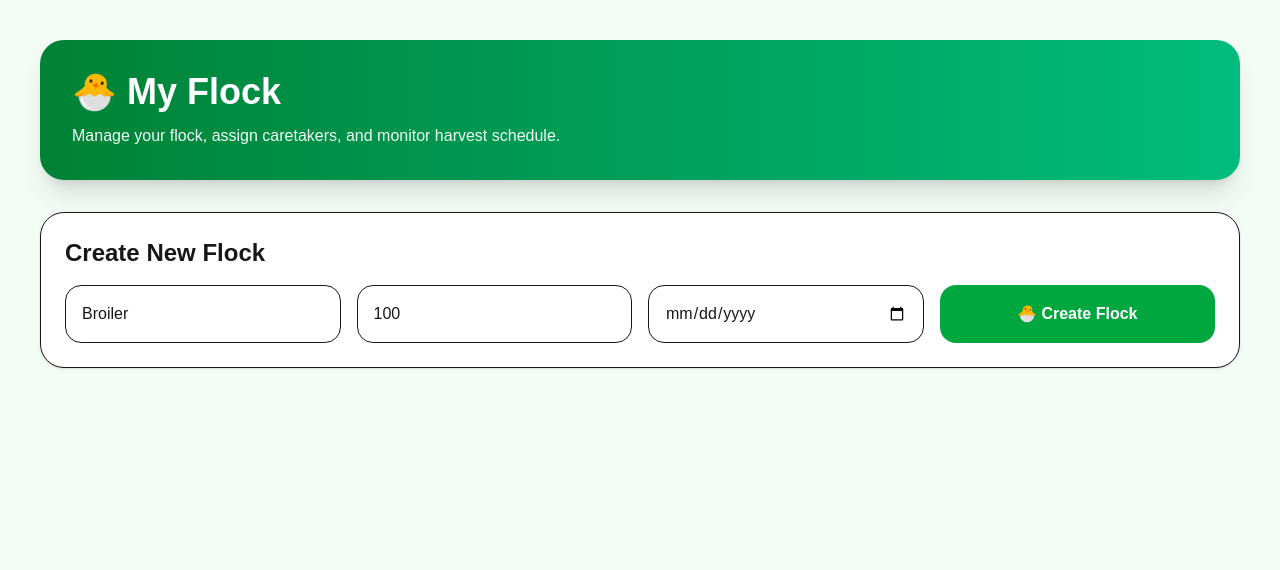
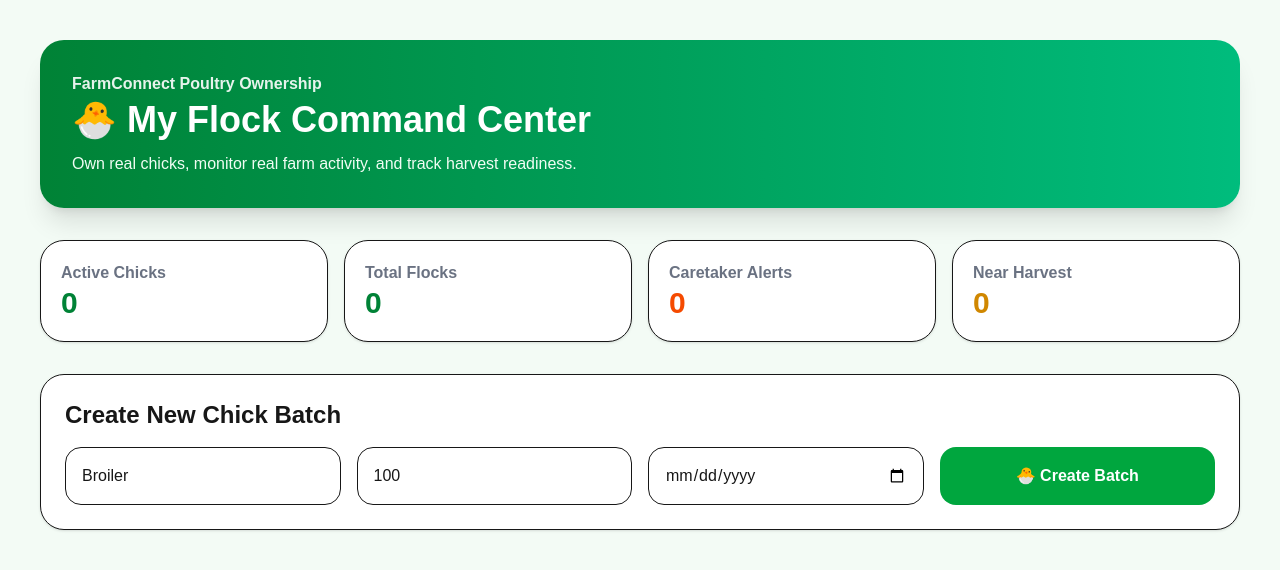
Before and after one commit to tinaleung74-blip/farmconnect-live, a Next.js app: page /customer/chicks in a window 1280 px wide. Shown: the top 570 px of the page. Built offline with nearby package versions, Linux system fonts and the light colour scheme.

Commit message:
Upgrade My Flock command center

```diff
--- a/app/customer/chicks/page.tsx
+++ b/app/customer/chicks/page.tsx
@@ -1,6 +1,6 @@
 "use client";
 
-import { useEffect, useState } from "react";
+import { useEffect, useMemo, useState } from "react";
 import { supabase } from "@/lib/supabase";
 
 type Flock = {
@@ -9,9 +9,11 @@
   breed: string;
   total_chicks: number;
   alive_count: number;
-  expected_harvest_date: string;
+  mortality_count?: number;
+  expected_harvest_date: string | null;
   status: string;
   caretaker_name: string | null;
+  created_at?: string;
 };
 
 const CARETAKERS = [
@@ -22,12 +24,27 @@
   "Caretaker 5",
 ];
 
+function daysBetween(start?: string | null) {
+  if (!start) return 0;
+  const a = new Date(start).getTime();
+  const b = new Date().getTime();
+  return Math.max(0, Math.floor((b - a) / (1000 * 60 * 60 * 24)));
+}
+
+function daysUntil(date?: string | null) {
+  if (!date) return null;
+  const a = new Date(date).getTime();
+  const b = new Date().getTime();
+  return Math.ceil((a - b) / (1000 * 60 * 60 * 24));
+}
+
 export default function MyFlockPage() {
   const [flocks, setFlocks] = useState<Flock[]>([]);
   const [selectedCaretaker, setSelectedCaretaker] = useState<Record<string, string>>({});
   const [breed, setBreed] = useState("Broiler");
   const [totalChicks, setTotalChicks] = useState(100);
   const [harvestDate, setHarvestDate] = useState("");
+  const [selectedFlock, setSelectedFlock] = useState<Flock | null>(null);
 
   async function loadFlocks() {
     const user = localStorage.getItem("farmconnect_user");
@@ -78,20 +95,14 @@
   async function assignCaretaker(flockId: string) {
     const caretaker = selectedCaretaker[flockId];
 
-    if (!caretaker) {
-      alert("Please select caretaker first.");
-      return;
-    }
+    if (!caretaker) return alert("Please select caretaker first.");
 
     const { error } = await supabase
       .from("flocks")
       .update({ caretaker_name: caretaker })
       .eq("id", flockId);
 
-    if (error) {
-      alert(error.message);
-      return;
-    }
+    if (error) return alert(error.message);
 
     alert(`${caretaker} assigned successfully!`);
     await loadFlocks();
@@ -101,18 +112,63 @@
     loadFlocks();
   }, []);
 
+  const summary = useMemo(() => {
+    const total = flocks.reduce((sum, f) => sum + Number(f.total_chicks || 0), 0);
+    const alive = flocks.reduce((sum, f) => sum + Number(f.alive_count || 0), 0);
+    const noCaretaker = flocks.filter((f) => !f.caretaker_name).length;
+    const nearHarvest = flocks.filter((f) => {
+      const left = daysUntil(f.expected_harvest_date);
+      return left !== null && left <= 7;
+    }).length;
+
+    return { total, alive, noCaretaker, nearHarvest };
+  }, [flocks]);
+
   return (
     <main className="min-h-screen bg-[#f3fbf5] p-6 md:p-10">
       <div className="max-w-7xl mx-auto">
         <section className="rounded-3xl bg-gradient-to-r from-green-700 to-emerald-500 text-white p-8 mb-8 shadow-xl">
-          <h1 className="text-4xl font-black">🐣 My Flock</h1>
+          <p className="font-bold opacity-90">FarmConnect Poultry Ownership</p>
+          <h1 className="text-4xl font-black mt-1">🐣 My Flock Command Center</h1>
           <p className="mt-3 text-green-50">
-            Manage your flock, assign caretakers, and monitor harvest schedule.
+            Own real chicks, monitor real farm activity, and track harvest readiness.
           </p>
         </section>
 
+        <section className="grid md:grid-cols-4 gap-4 mb-8">
+          <div className="bg-white rounded-3xl p-5 shadow border">
+            <p className="text-gray-500 font-bold">Active Chicks</p>
+            <h2 className="text-3xl font-black text-green-700">{summary.alive}</h2>
+          </div>
+
+          <div className="bg-white rounded-3xl p-5 shadow border">
+            <p className="text-gray-500 font-bold">Total Flocks</p>
+            <h2 className="text-3xl font-black text-green-700">{flocks.length}</h2>
+          </div>
+
+          <div className="bg-white rounded-3xl p-5 shadow border relative">
+            {summary.noCaretaker > 0 && (
+              <span className="absolute -top-2 -right-2 bg-red-600 text-white text-xs font-black px-3 py-1 rounded-full">
+                {summary.noCaretaker}
+              </span>
+            )}
+            <p className="text-gray-500 font-bold">Caretaker Alerts</p>
+            <h2 className="text-3xl font-black text-orange-600">{summary.noCaretaker}</h2>
+          </div>
+
+          <div className="bg-white rounded-3xl p-5 shadow border relative">
+            {summary.nearHarvest > 0 && (
+              <span className="absolute -top-2 -right-2 bg-yellow-500 text-white text-xs font-black px-3 py-1 rounded-full">
+                {summary.nearHarvest}
+              </span>
+            )}
+            <p className="text-gray-500 font-bold">Near Harvest</p>
+            <h2 className="text-3xl font-black text-yellow-600">{summary.nearHarvest}</h2>
+          </div>
+        </section>
+
         <section className="bg-white rounded-3xl shadow border p-6 mb-8">
-          <h2 className="text-2xl font-black mb-4">Create New Flock</h2>
+          <h2 className="text-2xl font-black mb-4">Create New Chick Batch</h2>
 
           <div className="grid md:grid-cols-4 gap-4">
             <input
@@ -141,7 +197,7 @@
               onClick={createFlock}
               className="bg-green-600 hover:bg-green-700 text-white rounded-2xl font-black"
             >
-              🐣 Create Flock
+              🐣 Create Batch
             </button>
           </div>
         </section>
@@ -153,17 +209,45 @@
                 ? Math.round((flock.alive_count / flock.total_chicks) * 100)
                 : 0;
 
+            const dayAge = daysBetween(flock.created_at);
+            const growthProgress = Math.min(100, Math.round((dayAge / 35) * 100));
+            const harvestLeft = daysUntil(flock.expected_harvest_date);
+
+            const riskCount =
+              (survival < 95 ? 1 : 0) +
+              (!flock.caretaker_name ? 1 : 0) +
+              (harvestLeft !== null && harvestLeft <= 7 ? 1 : 0);
+
             return (
-              <div key={flock.id} className="bg-white rounded-3xl shadow border p-7">
+              <div key={flock.id} className="bg-white rounded-3xl shadow border p-7 relative">
+                {riskCount > 0 && (
+                  <span className="absolute -top-2 -right-2 bg-red-600 text-white text-xs font-black px-3 py-1 rounded-full">
+                    {riskCount}
+                  </span>
+                )}
+
                 <div className="flex justify-between gap-4 mb-5">
                   <div>
-                    <h2 className="text-3xl font-black">🐥 {flock.batch_no}</h2>
-                    <p className="text-gray-500">{flock.breed}</p>
+                    <h2 className="text-3xl font-black">🐣 {flock.batch_no}</h2>
+                    <p className="text-gray-500">{flock.breed} Chick Batch</p>
                   </div>
 
                   <span className="h-fit bg-green-100 text-green-700 px-4 py-2 rounded-full font-bold">
                     {flock.status}
                   </span>
+                </div>
+
+                <div className="mb-5">
+                  <div className="flex justify-between text-sm font-bold text-gray-600 mb-2">
+                    <span>Day {dayAge} / 35 Grow Cycle</span>
+                    <span>{growthProgress}%</span>
+                  </div>
+                  <div className="w-full bg-gray-100 rounded-full h-4">
+                    <div
+                      className="bg-green-600 h-4 rounded-full"
+                      style={{ width: `${growthProgress}%` }}
+                    />
+                  </div>
                 </div>
 
                 <div className="grid grid-cols-2 gap-4 mb-5">
@@ -173,7 +257,7 @@
                   </div>
 
                   <div className="bg-green-50 rounded-2xl p-4">
-                    <p className="text-gray-500">Alive</p>
+                    <p className="text-gray-500">Alive Chicks</p>
                     <h3 className="text-2xl font-black">{flock.alive_count}</h3>
                   </div>
 
@@ -183,9 +267,13 @@
                   </div>
 
                   <div className="bg-blue-50 rounded-2xl p-4">
-                    <p className="text-gray-500">Harvest Date</p>
+                    <p className="text-gray-500">Harvest Countdown</p>
                     <h3 className="text-lg font-black">
-                      {flock.expected_harvest_date || "Not set"}
+                      {harvestLeft === null
+                        ? "Not set"
+                        : harvestLeft <= 0
+                        ? "Ready"
+                        : `${harvestLeft} days left`}
                     </h3>
                   </div>
                 </div>
@@ -197,7 +285,7 @@
                   </p>
                 </div>
 
-                <div className="grid md:grid-cols-2 gap-3">
+                <div className="grid md:grid-cols-2 gap-3 mb-5">
                   <select
                     className="border p-4 rounded-2xl font-bold"
                     value={selectedCaretaker[flock.id] || ""}
@@ -223,10 +311,100 @@
                     Assign Caretaker
                   </button>
                 </div>
+
+                <div className="grid md:grid-cols-3 gap-3 mb-5">
+                  <div className="bg-orange-50 rounded-2xl p-4">
+                    <p className="text-sm font-bold text-orange-700">Inventory</p>
+                    <p className="text-xs text-gray-600 mt-1">
+                      Feed usage monitoring next.
+                    </p>
+                  </div>
+
+                  <div className="bg-red-50 rounded-2xl p-4">
+                    <p className="text-sm font-bold text-red-700">Risk</p>
+                    <p className="text-xs text-gray-600 mt-1">
+                      {riskCount > 0 ? `${riskCount} alert(s)` : "Low risk"}
+                    </p>
+                  </div>
+
+                  <div className="bg-purple-50 rounded-2xl p-4">
+                    <p className="text-sm font-bold text-purple-700">Reports</p>
+                    <p className="text-xs text-gray-600 mt-1">
+                      Caretaker updates required.
+                    </p>
+                  </div>
+                </div>
+
+                <button
+                  onClick={() => setSelectedFlock(flock)}
+                  className="w-full bg-gray-900 hover:bg-black text-white p-4 rounded-2xl font-black"
+                >
+                  Open Flock Command Center
+                </button>
               </div>
             );
           })}
         </section>
+
+        {selectedFlock && (
+          <div className="fixed inset-0 bg-black/50 z-50 flex items-center justify-center p-4">
+            <div className="bg-white rounded-3xl max-w-3xl w-full p-7 shadow-2xl">
+              <div className="flex justify-between gap-4 mb-5">
+                <div>
+                  <h2 className="text-3xl font-black">🐔 {selectedFlock.batch_no}</h2>
+                  <p className="text-gray-500">Flock Command Center</p>
+                </div>
+
+                <button
+                  onClick={() => setSelectedFlock(null)}
+                  className="bg-gray-100 hover:bg-gray-200 px-4 py-2 rounded-xl font-black"
+                >
+                  Close
+                </button>
+              </div>
+
+              <div className="grid md:grid-cols-2 gap-4">
+                <div className="bg-green-50 rounded-2xl p-5">
+                  <p className="font-bold text-gray-500">Growth Status</p>
+                  <h3 className="text-2xl font-black">
+                    Day {daysBetween(selectedFlock.created_at)} / 35
+                  </h3>
+                </div>
+
+                <div className="bg-blue-50 rounded-2xl p-5">
+                  <p className="font-bold text-gray-500">Harvest</p>
+                  <h3 className="text-2xl font-black">
+                    {daysUntil(selectedFlock.expected_harvest_date) === null
+                      ? "Not set"
+                      : `${daysUntil(selectedFlock.expected_harvest_date)} days left`}
+                  </h3>
+                </div>
+
+                <div className="bg-yellow-50 rounded-2xl p-5">
+                  <p className="font-bold text-gray-500">Chicks Alive</p>
+                  <h3 className="text-2xl font-black">
+                    {selectedFlock.alive_count} / {selectedFlock.total_chicks}
+                  </h3>
+                </div>
+
+                <div className="bg-emerald-50 rounded-2xl p-5">
+                  <p className="font-bold text-gray-500">Caretaker</p>
+                  <h3 className="text-2xl font-black">
+                    {selectedFlock.caretaker_name || "Not assigned"}
+                  </h3>
+                </div>
+              </div>
+
+              <div className="mt-5 bg-red-50 border border-red-100 rounded-2xl p-5">
+                <h3 className="font-black text-red-700">Risk Management</h3>
+                <p className="text-sm text-gray-700 mt-2">
+                  Next connection: inventory usage, missed caretaker reports,
+                  low feed alerts, weight delay alerts, and harvest readiness.
+                </p>
+              </div>
+            </div>
+          </div>
+        )}
       </div>
     </main>
   );
```
